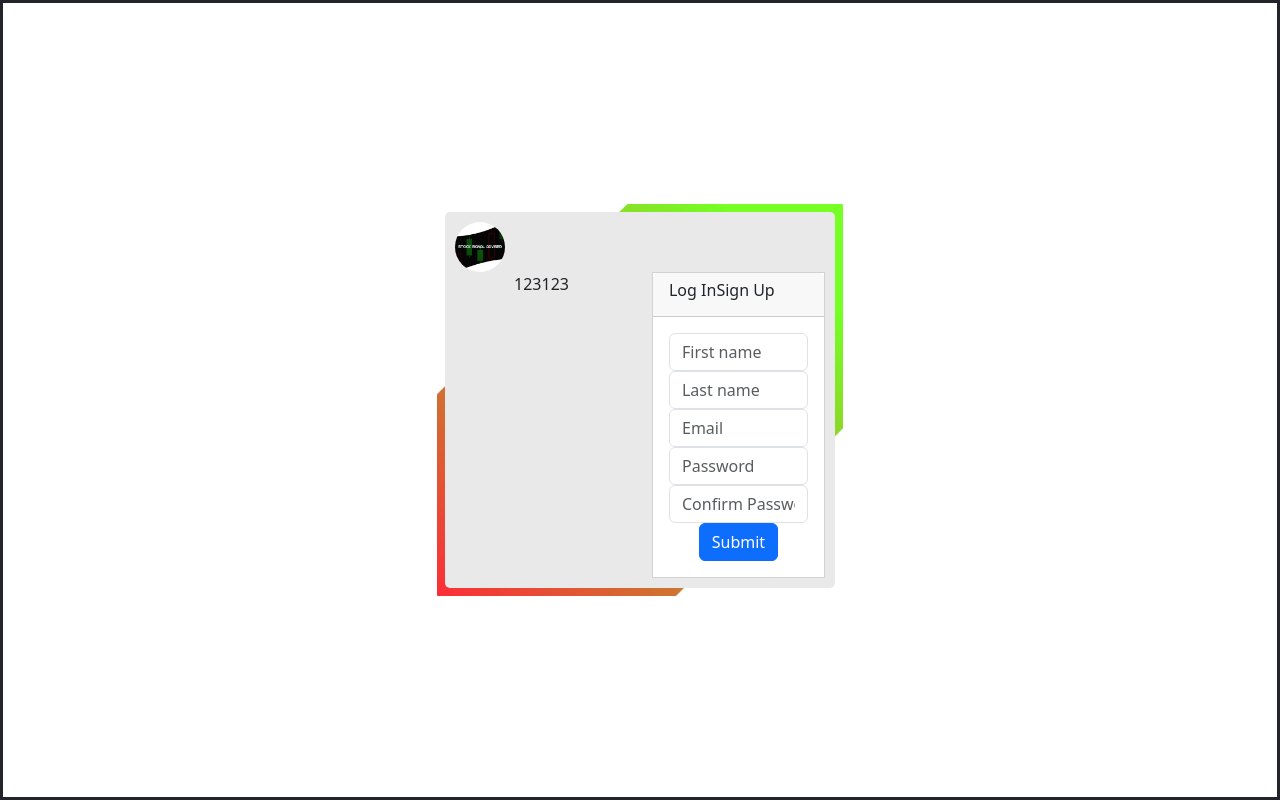
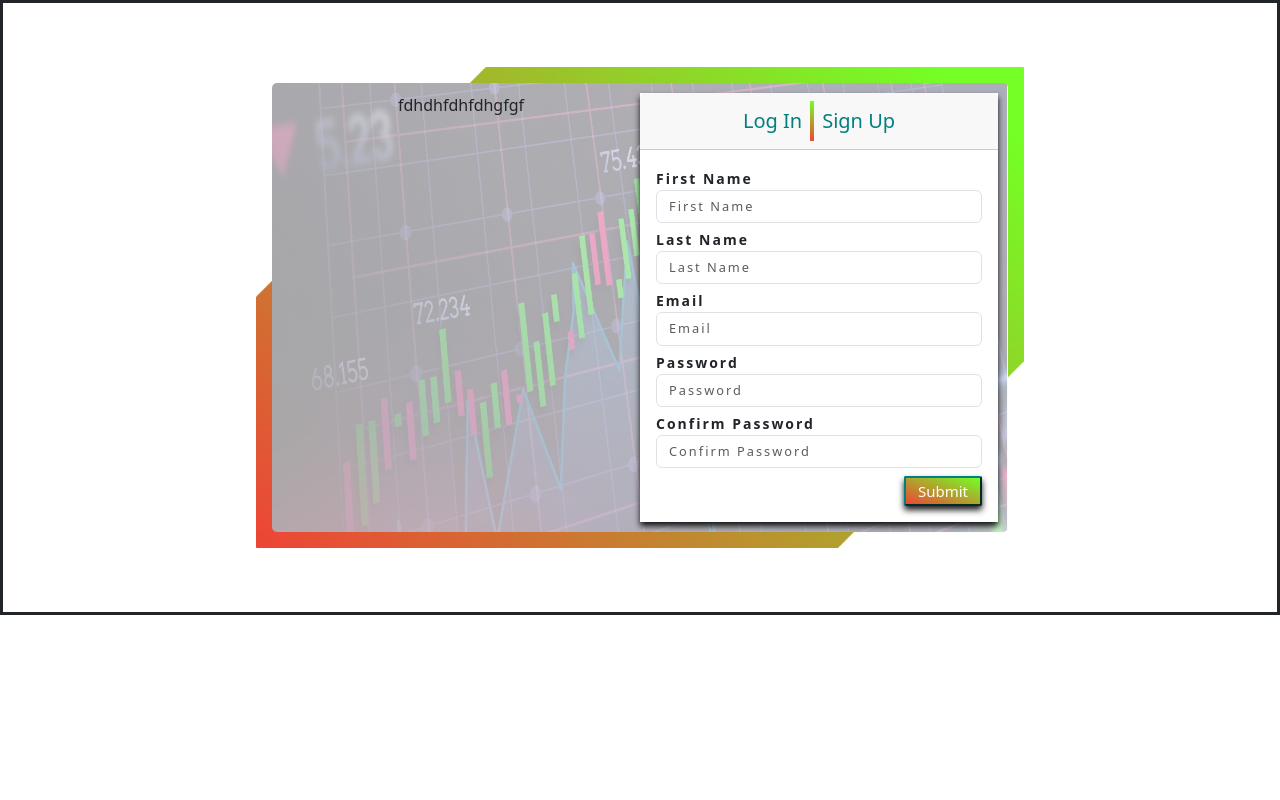
Before and after one commit to desh1997/stafrontend, a React (Create React App) app in the folder stafrontend/: page /register in a window 1280 px wide. Built offline with nearby package versions, Linux system fonts and the light colour scheme.

Commit message:
created the form for signup page

```diff
--- a/stafrontend/src/Components/Assets/auth.css
+++ b/stafrontend/src/Components/Assets/auth.css
@@ -17,13 +17,17 @@ loginbody {
     height: 100vh;
 } */
 
-.reg_container {
+.main_container {
     display: flex;
     align-items: center;
     justify-content: center;
-    height: 100vh;
+    /* height: 100vh; */
     /* padding: 5%; */
     border-style: solid;
+    padding-top: 5%;
+    padding-bottom: 5%;
+    /* padding-left: 5%;
+    padding-right: 5%; */
 }
 
 .frame {
@@ -31,10 +35,11 @@ loginbody {
     background-size: cover;
     background-position: center center;
     border-radius: 1px;
+    min-width: 60vw;
 }
 
 .myDiv {
-    /* background: url("../Assets/images/authFormBG.jpg"); */
+    background: url("../Assets/images/authFormBGLight.jpg");
     background-size: cover;
     box-sizing: border-box;
     background-position: center center;
@@ -42,14 +47,77 @@ loginbody {
     border-radius: 5px;
     /* background-color: rgba(72, 72, 72, 0.5); */
     /* opacity: 100px; */
-    background-color: rgb(234, 233, 233);
+    /* background-color: rgb(234, 233, 233); */
+}
+
+.auth_header_dividor {
+    /* border-style: solid;
+    border-color: rgb(0, 209, 0); */
+    border-style: solid;
+    border-width: 2px; /* Set your desired border width */
+    border-image: linear-gradient(20deg, rgb(236,71,53), rgb(117,255,37));
+    border-image-slice: 1; /* Ensure the entire border is covered with the gradient */
 }
 
 .auth_header {
     display: flex;
 }
 
-.logo {
+/* .logo {
     height: 50px;
     border-radius: 25px;
+} */
+
+.auth_heading {
+    /* color: darkgrey; */
+    color: teal;
 }
+
+.reg_form {
+    display: unset!important;
+}
+.card {
+    border-style: unset !important;
+    box-shadow: 0 4px 6px rgba(0, 0, 0, 0.9) !important;
+}
+
+.card-body {
+    text-align: left;
+}
+
+.form-label {
+    margin-bottom: unset !important;
+    font-size: 14px !important;
+    font-weight: 600 !important;
+    letter-spacing: 2px !important;
+}
+
+.form-control {
+    display: block;
+    width: 100%;
+    padding: 0.25rem 0.75rem;
+    font-size: 0.8rem !important;
+    font-weight: 400 !important;
+    color: #040505;
+    background-color: rgba(255, 0, 0, 0);
+    background-clip: padding-box;
+    /* border: var(--bs-border-width) solid var(--bs-border-color); */
+    border-radius: var(--bs-border-radius);
+    transition: border-color .15s ease-in-out,box-shadow .15s ease-in-out;
+    /* font-style: italic; */
+    letter-spacing: 2px !important;
+}
+
+.submit_btn {
+    background: linear-gradient(20deg, rgb(236, 71, 53), rgb(117, 255, 37));
+    color: white;
+    border-radius: 2px;
+    border-color: teal;
+    box-shadow: 0 4px 6px rgba(0, 0, 0, 0.9) !important;
+    font-size: 15px;
+    font-weight: 500;
+    padding-left: 12px;
+    padding-right: 12px;
+    padding-top: 2px;
+    padding-bottom: 2px;
+}
--- a/stafrontend/src/Components/Auth/Register.jsx
+++ b/stafrontend/src/Components/Auth/Register.jsx
@@ -1,36 +1,54 @@
 import Axios from '../../utility/api';
 import '../Assets/auth.css';
-import logo from '../Assets/images/logo.jpg';
+import logo from '../Assets/images/logoLG.jpg';
 // import React, { useState } from 'react';
 
 export const Register = () => {
 
     return (
-        <div className='reg_container'>
-            <div className='frame p-2'>
+        <div className='main_container'>
+            <div className='frame p-3'>
                 <div className='myDiv'>
                     <div className='main_content'>
-                        <div className='auth_header'>
+                        {/* <div className='auth_header'>
                             <img className='logo' src={logo} alt="Your Logo"/>
-                        </div>
-                        <div className='row'>
+                        </div> */}
+                        <div className='d-flex'>
                             <div className='col-6'>
-                                123123
+                                fdhdhfdhfdhgfgf
                             </div>
                             <div className='col-6'>
                                 <div className='card rounded-0'>
-                                    <div className='card-header d-flex'>
-                                        <h6>Log In</h6>
-                                        <h6>Sign Up</h6>
+                                    <div className='card-header d-flex justify-content-center'>
+                                        <h5 className='m-2 auth_heading'>Log In</h5>
+                                        <div className='auth_header_dividor'></div>
+                                        <h5 className='m-2 auth_heading'>Sign Up</h5>
                                     </div>
                                     <div className='card-body'>
                                         <form>
-                                          <input type='text' className='form-control' placeholder='First name '/>
-                                          <input type='text' className='form-control' placeholder='Last name '/>
-                                          <input type='text' className='form-control' placeholder='Email '/>
-                                          <input type='password' className='form-control' placeholder='Password '/>
-                                          <input type='password' className='form-control' placeholder='Confirm Password '/>
-                                          <button className='btn btn-primary'>Submit</button>
+                                            <div className='mb-1'>
+                                                <label htmlFor="first-name" className="form-label">First Name</label>
+                                                <input type="text" id="first-name" className="form-control" placeholder="First Name" />
+                                            </div>
+                                            <div className='mb-1'>
+                                                <label htmlFor="last-name" className="form-label">Last Name</label>
+                                                <input type="text" id="last-name" className="form-control" placeholder="Last Name" />
+                                            </div>
+                                            <div className='mb-1'>
+                                                <label htmlFor="email" className="form-label">Email</label>
+                                                <input type="email" id="email" className="form-control" placeholder="Email" />
+                                            </div>
+                                            <div className='mb-1'>
+                                                <label htmlFor="password" className="form-label">Password</label>
+                                                <input type="password" id="password" className="form-control" placeholder="Password" />
+                                            </div>
+                                            <div className='mb-2'>
+                                                <label htmlFor="confirm-password" className="form-label">Confirm Password</label>
+                                                <input type="password" id="confirm-password" className="form-control" placeholder="Confirm Password" />
+                                            </div>
+                                            <div className='d-flex justify-content-end'>
+                                                <button className='submit_btn'>Submit</button>
+                                            </div>
                                         </form>
                                     </div>
                                 </div>
```
Also changed, not shown: stafrontend/src/Components/Assets/images/authFormBGLight.jpg (added), stafrontend/src/Components/Assets/images/logoLG.jpg (added).
